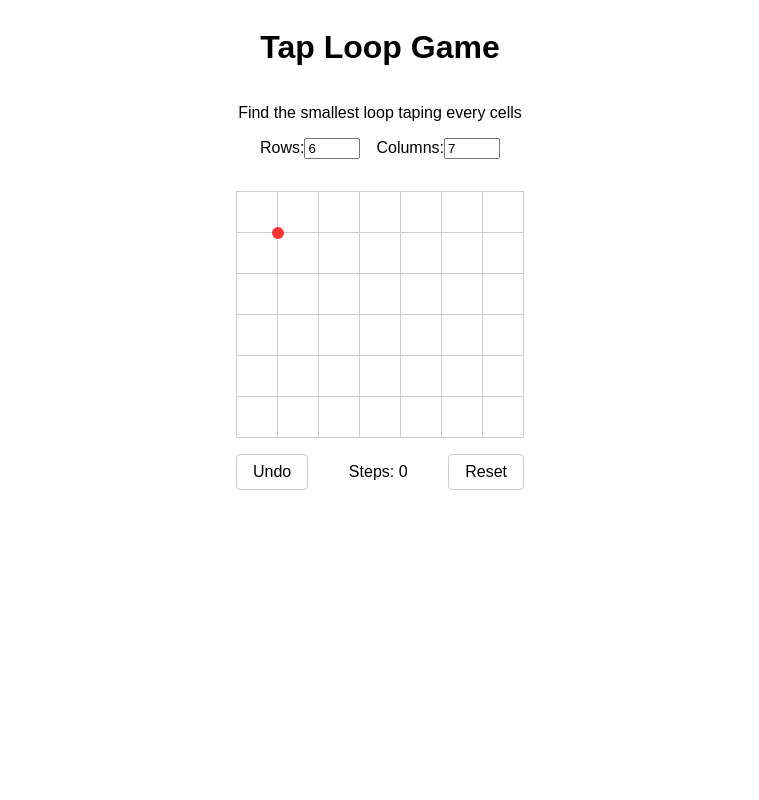
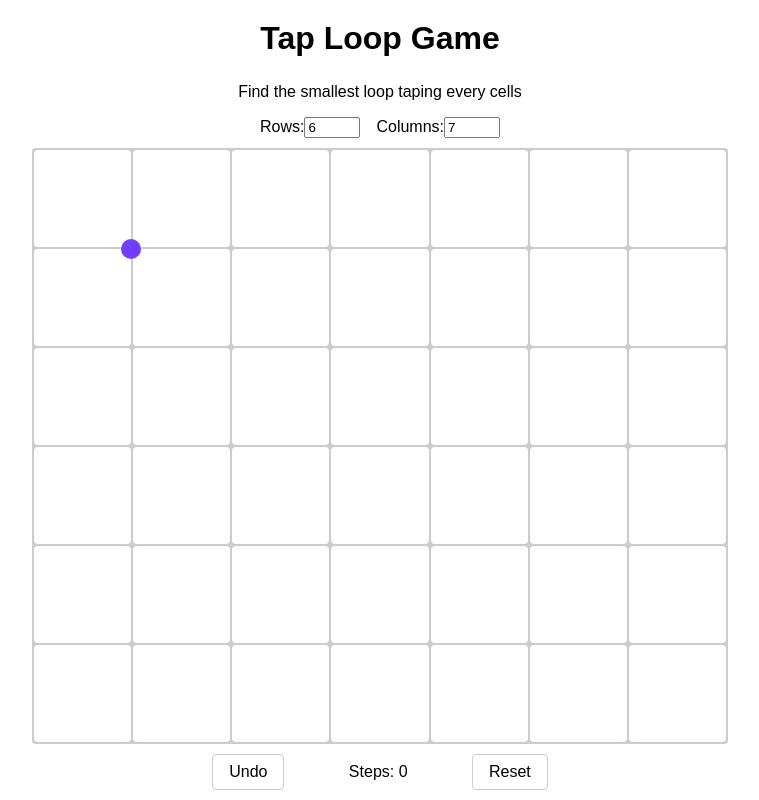
Before and after one commit to Uspectacle/tap-loop-game, a Next.js app: page / in a window 1280 px wide. Shown: the whole page, without its empty margins (260-1019 px from the left). Built offline with nearby package versions, Linux system fonts and the light colour scheme.

Commit message:
style: :art: Better graphism

```diff
--- a/src/app/page.tsx
+++ b/src/app/page.tsx
@@ -1,8 +1,8 @@
 "use client";
 
-import { useState } from "react";
 import Game from "@/components/Game";
 import "@/styles/App.css";
+import { useState } from "react";
 
 const App: React.FC = () => {
   const [rows, setRows] = useState(6);
@@ -10,6 +10,7 @@ const App: React.FC = () => {
 
   return (
     <div className="layout">
+      <main className="main">
         <h1>Tap Loop Game</h1>
         <p>Find the smallest loop taping every cells</p>
         <div className="size-options">
@@ -35,6 +36,7 @@ const App: React.FC = () => {
           </label>
         </div>
         <Game dims={{ x: cols, y: rows }} />
+      </main>
     </div>
   );
 };
--- a/src/components/Game.tsx
+++ b/src/components/Game.tsx
@@ -1,17 +1,20 @@
 "use client";
 
-import "@/styles/GameGrid.css";
+import "@/styles/Game.css";
 import { Dimensions, Direction, Position } from "@/types";
 import { addToPath } from "@/utils/game";
-import { useCallback, useEffect, useState } from "react";
+import { useCallback, useEffect, useRef, useState } from "react";
 import Grid from "./Grid";
 
 type Props = {
   dims: Dimensions;
 };
 
+const SWIPE_THRESHOLD = 30; // minimum px distance for swipe to count
+
 const Game: React.FC<Props> = ({ dims }) => {
   const [path, setPath] = useState<Position[]>([{ x: 1, y: 1 }]);
+  const touchStart = useRef<{ x: number; y: number } | null>(null);
 
   const reset = () => setPath((prev) => [prev[0]]);
 
@@ -25,20 +28,54 @@ const Game: React.FC<Props> = ({ dims }) => {
     [dims]
   );
 
-  /** Keyboard movement */
+  /** Keyboard movement (desktop) */
   const handleKey = useCallback(
     (e: KeyboardEvent) => {
-      if (e.key === "ArrowUp") move("up");
-      else if (e.key === "ArrowDown") move("down");
+      if (e.key === "ArrowUp") move("top");
+      else if (e.key === "ArrowDown") move("bottom");
       else if (e.key === "ArrowLeft") move("left");
       else if (e.key === "ArrowRight") move("right");
     },
     [move]
   );
 
+  /** Touch movement (mobile) */
+  const handleTouchStart = (e: TouchEvent) => {
+    const touch = e.touches[0];
+    touchStart.current = { x: touch.clientX, y: touch.clientY };
+  };
+
+  const handleTouchEnd = (e: TouchEvent) => {
+    if (!touchStart.current) return;
+
+    const touch = e.changedTouches[0];
+    const dx = touch.clientX - touchStart.current.x;
+    const dy = touch.clientY - touchStart.current.y;
+
+    // Horizontal swipe
+    if (Math.abs(dx) > Math.abs(dy)) {
+      if (dx > SWIPE_THRESHOLD) move("right");
+      else if (dx < -SWIPE_THRESHOLD) move("left");
+    }
+    // Vertical swipe
+    else {
+      if (dy > SWIPE_THRESHOLD) move("bottom");
+      else if (dy < -SWIPE_THRESHOLD) move("top");
+    }
+
+    touchStart.current = null;
+  };
+
   useEffect(() => {
     window.addEventListener("keydown", handleKey);
-    return () => window.removeEventListener("keydown", handleKey);
+    window.addEventListener("touchstart", handleTouchStart);
+    window.addEventListener("touchend", handleTouchEnd);
+
+    return () => {
+      window.removeEventListener("keydown", handleKey);
+      window.removeEventListener("touchstart", handleTouchStart);
+      window.removeEventListener("touchend", handleTouchEnd);
+    };
   }, [handleKey]);
 
   const undo = () => {
@@ -46,14 +83,15 @@ const Game: React.FC<Props> = ({ dims }) => {
   };
 
   return (
-    <div className="game-wrapper">
-      <Grid path={path} dims={dims} />
+    <>
+
+        <Grid path={path} dims={dims} />
       <div className="controls">
         <button onClick={undo}>Undo</button>
         <p>Steps: {path.length - 1}</p>
         <button onClick={reset}>Reset</button>
       </div>
-    </div>
+    </>
   );
 };
 
--- a/src/components/Grid.tsx
+++ b/src/components/Grid.tsx
@@ -1,8 +1,8 @@
 "use client";
 
+import "@/styles/Grid.css";
 import { Dimensions, Position } from "@/types";
-import { getDirection, getPathSegments, getTouchedSquares } from "@/utils/game";
-import "@/styles/GameGrid.css";
+import { getDirection, getPathSegments, getSquares } from "@/utils/game";
 import { useMemo } from "react";
 
 type Props = {
@@ -11,68 +11,64 @@ type Props = {
 };
 
 const Grid: React.FC<Props> = ({ path, dims }) => {
-  const touchedSquares = useMemo(
-    () => getTouchedSquares(path, dims),
-    [path, dims]
-  );
+  const squares = useMemo(() => getSquares(path, dims), [path, dims]);
   const pathSegments = useMemo(() => getPathSegments(path), [path]);
   const player = useMemo(() => path[path.length - 1], [path]);
   const direction = useMemo(() => getDirection(path), [path]);
 
   return (
     <div
-      className="grid-container"
-      style={{
-        gridTemplateColumns: `repeat(${dims.x}, 40px)`,
-        gridTemplateRows: `repeat(${dims.y}, 40px)`,
-      }}
+      className="grid-wrapper"
+      style={
+        {
+          "--cols": dims.x,
+          "--rows": dims.y,
+        } as React.CSSProperties
+      }
     >
-      {Array.from({ length: dims.x * dims.y }).map((_, i) => (
-        <div
-          key={i}
-          className="grid-cell"
-          style={{
-            top: `${1 + Math.floor(i / dims.x) * 41}px`,
-            left: `${1 + (i % dims.x) * 41}px`,
-          }}
-        />
+      <div className="grid">
+        {/* Grid cells */}
+        {squares.map((cell, i) => (
+          <div key={i} className={`cell ${cell.direction}`} />
         ))}
-      {touchedSquares.map((touchedCell, i) => (
-        <div
-          key={i}
-          className={`grid-cell ${touchedCell.direction}`}
-          style={{
-            top: `${1 + touchedCell.y * 41}px`,
-            left: `${1 + touchedCell.x * 41}px`,
-          }}
-        />
-      ))}
+
+        {/* Path segments */}
         {pathSegments.map(([from, to], i) => (
           <div
             key={i}
             className={`path-line ${getDirection([from, to])}`}
             style={{
-            top: `${from.y * 41}px`,
-            left: `${from.x * 41}px`,
+              left: `calc(var(--cell-width) * ${from.x})`,
+              top: `calc(var(--cell-height) * ${from.y})`,
+              opacity: Math.max(Math.exp((i - pathSegments.length) / 20), 0.4),
+              height: `${Math.max(
+                Math.exp((i - pathSegments.length) / 40) * 5,
+                3
+              )}px`,
             }}
           />
         ))}
+
+        {/* Player */}
         {path.length > 1 && (
           <div
             className={`player ${direction}`}
             style={{
-            top: `${1 + player.y * 41}px`,
-            left: `${1 + player.x * 41}px`,
+              left: `calc(var(--cell-width) * ${player.x})`,
+              top: `calc(var(--cell-height) * ${player.y} + var(--grid-gap))`,
             }}
           />
         )}
+
+        {/* Start marker */}
         <div
           className="start"
           style={{
-          top: `${1 + path[0].y * 41}px`,
-          left: `${1 + path[0].x * 41}px`,
+            left: `calc(var(--cell-width) * ${path[0].x})`,
+            top: `calc(var(--cell-height) * ${path[0].y} + var(--grid-gap))`,
           }}
         />
+      </div>
     </div>
   );
 };
--- a/src/styles/App.css
+++ b/src/styles/App.css
@@ -1,10 +1,33 @@
+html,
+body {
+  margin: 0;
+  padding: 0;
+  height: 100%;
+  width: 100%;
+  overflow: hidden; /* disables scrolling */
+  touch-action: none; /* disables browser gestures (swipe-to-refresh etc.) */
+}
+
 .layout {
+  font-family: sans-serif;
+  height: 100vh;
+  width: 100vw;
+  box-sizing: border-box;
+  padding: 10px;
+}
+
+.main {
   display: flex;
   flex-direction: column;
   justify-content: center;
   align-items: center;
   text-align: center;
-  font-family: sans-serif;
+  height: 100%;
+}
+
+h1 {
+  margin: 0;
+  padding: 10px;
 }
 
 .size-options {
--- /dev/null
+++ b/src/styles/Game.css
@@ -0,0 +1,25 @@
+.controls {
+  display: flex;
+  align-items: center;
+  justify-content: space-around;
+  width: 100%;
+  max-width: 400px;
+}
+
+.controls button {
+  padding: 0.5rem 1rem;
+  border: 1px solid #ccc;
+  border-radius: 4px;
+  background-color: white;
+  cursor: pointer;
+  font-size: 1rem;
+}
+
+.controls button:hover {
+  background-color: #f5f5f5;
+}
+
+.controls p {
+  margin: 0;
+  font-size: 1rem;
+}
--- a/src/styles/GameGrid.css
+++ /dev/null
@@ -1,153 +0,0 @@
-.game-wrapper {
-  display: flex;
-  justify-content: center;
-  flex-direction: column;
-  align-items: center;
-  gap: 1rem;
-  margin: 2rem 0;
-}
-
-.game-container {
-  display: flex;
-  flex-direction: column;
-  align-items: center;
-  gap: 1rem;
-}
-
-.grid-container {
-  position: relative;
-  display: grid;
-  gap: 1px;
-  background-color: #ccc;
-  padding: 1px;
-}
-
-.grid-cell {
-  width: 40px;
-  height: 40px;
-  background-color: white;
-  position: absolute;
-}
-
-.grid-cell.top {
-  background: radial-gradient(
-    circle at bottom,
-    rgba(255, 0, 0, 0.562),
-    rgba(0, 0, 0, 0.122) 50%
-  );
-}
-
-.grid-cell.bottom {
-  background: radial-gradient(
-    circle at top,
-    rgba(255, 0, 0, 0.562),
-    rgba(0, 0, 0, 0.122) 50%
-  );
-}
-
-.grid-cell.left {
-  background: radial-gradient(
-    circle at right,
-    rgba(255, 0, 0, 0.562),
-    rgba(0, 0, 0, 0.122) 50%
-  );
-}
-
-.grid-cell.right {
-  background: radial-gradient(
-    circle at left,
-    rgba(255, 0, 0, 0.562),
-    rgba(0, 0, 0, 0.122) 50%
-  );
-}
-
-.start {
-  position: absolute;
-  left: 0px;
-  top: 0px;
-  width: 12px;
-  height: 12px;
-  background-color: rgba(255, 0, 0, 0.784);
-  border-radius: 50%;
-  transform: translate(-50%, -50%);
-  transform-origin: center center;
-  transition: transform 0.1s ease-out;
-}
-
-.player {
-  position: absolute;
-  left: 0px;
-  top: 0px;
-  width: 12px;
-  height: 12px;
-  background-color: rgba(255, 0, 0);
-  clip-path: polygon(50% 0%, 0% 100%, 100% 100%);
-  transform: translate(-50%, -50%);
-  transform-origin: center center;
-  transition: transform 0.1s ease-out;
-}
-
-.player.up {
-  transform: translate(-50%, -50%) rotate(0deg);
-}
-
-.player.down {
-  transform: translate(-50%, -50%) rotate(180deg);
-}
-
-.player.left {
-  transform: translate(-50%, -50%) rotate(-90deg);
-}
-
-.player.right {
-  transform: translate(-50%, -50%) rotate(90deg);
-}
-
-.path-line {
-  position: absolute;
-  width: 40px;
-  height: 2px;
-  background-color: rgba(255, 0, 0, 0.784);
-  transform-origin: left center;
-}
-
-.path-line.up {
-  transform: rotate(-90deg);
-}
-
-.path-line.down {
-  transform: rotate(90deg);
-}
-
-.path-line.left {
-  transform: rotate(180deg);
-}
-
-.path-line.right {
-  transform: rotate(0deg);
-}
-
-.controls {
-  display: flex;
-  align-items: center;
-  justify-content: space-between;
-  width: 100%;
-}
-
-.controls button {
-  padding: 0.5rem 1rem;
-  border: 1px solid #ccc;
-  border-radius: 4px;
-  background-color: white;
-  cursor: pointer;
-  font-size: 1rem;
-}
-
-.controls button:hover {
-  background-color: #f5f5f5;
-}
-
-.controls p {
-  margin: 0;
-  font-size: 1rem;
-}
--- /dev/null
+++ b/src/styles/Grid.css
@@ -0,0 +1,131 @@
+@keyframes pulse {
+  0% {
+    background-color: rgba(255, 255, 255, 1);
+  }
+  10% {
+    background-color: rgba(255, 234, 234, 0.873);
+  }
+  20% {
+    background-color: rgba(255, 255, 255, 1);
+  }
+  100% {
+    background-color: rgba(255, 255, 255, 1);
+  }
+}
+
+.grid-wrapper {
+  --grid-gap: 2px;
+  --cell-width: calc(calc(100% - var(--grid-gap)) / var(--cols));
+  --cell-height: calc(calc(100% - var(--grid-gap)) / var(--rows));
+  --ratio: calc(var(--cols) / var(--rows));
+  --player: rgb(113, 62, 255);
+  --paint: rgb(221, 208, 255);
+  --wall: rgba(244, 240, 255, 0.914);
+
+  padding: 10px;
+  width: 100%;
+  flex: 1;
+
+  container-type: size;
+  display: flex;
+  justify-content: center;
+  align-items: center;
+  box-sizing: border-box;
+}
+
+.grid {
+  display: grid;
+  grid-template-columns: repeat(var(--cols), 1fr);
+  grid-template-rows: repeat(var(--rows), 1fr);
+  box-sizing: border-box;
+  position: relative;
+  padding: var(--grid-gap);
+  background-color: #ccc;
+  gap: var(--grid-gap);
+  border-radius: 4px;
+
+  width: min(100cqw, calc(100cqh * var(--ratio)));
+  height: min(100cqh, calc(100cqw / var(--ratio)));
+}
+
+.cell {
+  aspect-ratio: 1;
+  background-color: white;
+  border-radius: 4px;
+  width: 100%;
+}
+
+/* === Cell Highlights === */
+.cell.undefined {
+  animation: pulse 7s ease-in-out infinite;
+}
+
+.cell.top {
+  background: radial-gradient(circle at bottom, var(--paint), var(--wall) 40%);
+}
+.cell.bottom {
+  background: radial-gradient(circle at top, var(--paint), var(--wall) 40%);
+}
+.cell.left {
+  background: radial-gradient(circle at right, var(--paint), var(--wall) 40%);
+}
+.cell.right {
+  background: radial-gradient(circle at left, var(--paint), var(--wall) 40%);
+}
+
+/* === Player and Start === */
+.start,
+.player {
+  position: absolute;
+  width: 20px;
+  height: 20px;
+  transform: translate(-50%, -50%);
+  transform-origin: center;
+  transition: transform 0.1s ease-out;
+}
+
+.start {
+  background-color: var(--player);
+  border-radius: 50%;
+}
+
+.player {
+  background-color: var(--player);
+  clip-path: polygon(50% 0%, 0% 100%, 100% 100%);
+}
+
+.player.top {
+  transform: translate(-50%, -50%) rotate(0deg);
+}
+.player.bottom {
+  transform: translate(-50%, -50%) rotate(180deg);
+}
+.player.left {
+  transform: translate(-50%, -50%) rotate(-90deg);
+}
+.player.right {
+  transform: translate(-50%, -50%) rotate(90deg);
+}
+
+/* === Path Lines === */
+.path-line {
+  position: absolute;
+  height: 4px;
+  border-radius: 2px;
+  background-color: var(--player);
+  transform-origin: left center;
+  width: calc((100% / var(--cols)) + 1px);
+}
+
+.path-line.top {
+  transform: rotate(-90deg);
+}
+.path-line.bottom {
+  transform: rotate(90deg);
+}
+.path-line.left {
+  transform: rotate(180deg);
+}
+.path-line.right {
+  transform: rotate(0deg);
+}
--- a/src/utils/game.ts
+++ b/src/utils/game.ts
@@ -1,8 +1,8 @@
-import { Dimensions, Direction, Position, TouchedSquare } from "@/types";
+import { Dimensions, Direction, Position, Square } from "@/types";
 
 const DIRECTION_MAP = new Map<Direction, Position>([
-  ["up", { x: 0, y: -1 }],
-  ["down", { x: 0, y: 1 }],
+  ["top", { x: 0, y: -1 }],
+  ["bottom", { x: 0, y: 1 }],
   ["left", { x: -1, y: 0 }],
   ["right", { x: 1, y: 0 }],
 ]);
@@ -11,7 +11,7 @@ const nextPosition = (
   position: Position,
   direction: Direction,
   dims: Dimensions
-) => {
+): Position => {
   const { x, y } = DIRECTION_MAP.get(direction)!;
 
   return {
@@ -20,7 +20,7 @@ const nextPosition = (
   };
 };
 
-export const getDirection = (path: Position[]) => {
+export const getDirection = (path: Position[]): Direction => {
   if (path.length < 2) {
     return "right";
   }
@@ -30,11 +30,11 @@ export const getDirection = (path: Position[]) => {
 
   if (lastPos.x > prevPos.x) return "right";
   if (lastPos.x < prevPos.x) return "left";
-  if (lastPos.y > prevPos.y) return "down";
-  return "up";
+  if (lastPos.y > prevPos.y) return "bottom";
+  return "top";
 };
 
-const isSamePosition = (positionA: Position, positionB: Position) => {
+const isSamePosition = <T extends Position>(positionA: T, positionB: T) => {
   return positionA.x === positionB.x && positionA.y === positionB.y;
 };
 
@@ -59,8 +59,8 @@ const getTouchableSquares = (
   from: Position,
   to: Position,
   dims: Dimensions
-): TouchedSquare[] => {
-  const touchableSquares: TouchedSquare[] = [];
+): Square[] => {
+  const touchableSquares: Square[] = [];
 
   const dx = to.x - from.x;
   const dy = to.y - from.y;
@@ -96,7 +96,7 @@ const getTouchableSquares = (
   return touchableSquares;
 };
 
-const deduplicate = (touchedSquares: TouchedSquare[]): TouchedSquare[] => {
+const deduplicate = (touchedSquares: Square[]): Square[] => {
   const seen = new Set<string>();
 
   return touchedSquares.filter(({ x, y }) => {
@@ -110,15 +110,27 @@ const deduplicate = (touchedSquares: TouchedSquare[]): TouchedSquare[] => {
   });
 };
 
-export const getTouchedSquares = (
-  path: Position[],
-  dims: Dimensions
-): TouchedSquare[] =>
+const getTouchedSquares = (path: Position[], dims: Dimensions): Square[] =>
   deduplicate(
     getPathSegments(path).flatMap(([from, to]) =>
       getTouchableSquares(from, to, dims)
     )
   );
 
+export const getSquares = (path: Position[], dims: Dimensions): Square[] => {
+  const touchableSquares = getTouchedSquares(path, dims);
+
+  return Array.from({ length: dims.y }).flatMap((_, y) =>
+    Array.from({ length: dims.x }).map((_, x) => {
+      const position = { x, y };
+
+      return (
+        touchableSquares.find((square) => isSamePosition(position, square)) ||
+        position
+      );
+    })
+  );
+};
+
 export const getPathSegments = (path: Position[]): [Position, Position][] =>
   path.slice(1).map((to, i) => [path[i], to]);
```
Also changed, not shown: src/types/index.ts (+7 -12 lines), tsconfig.json (+14 -4 lines). Lines whose indentation alone changed are shown as unchanged.
